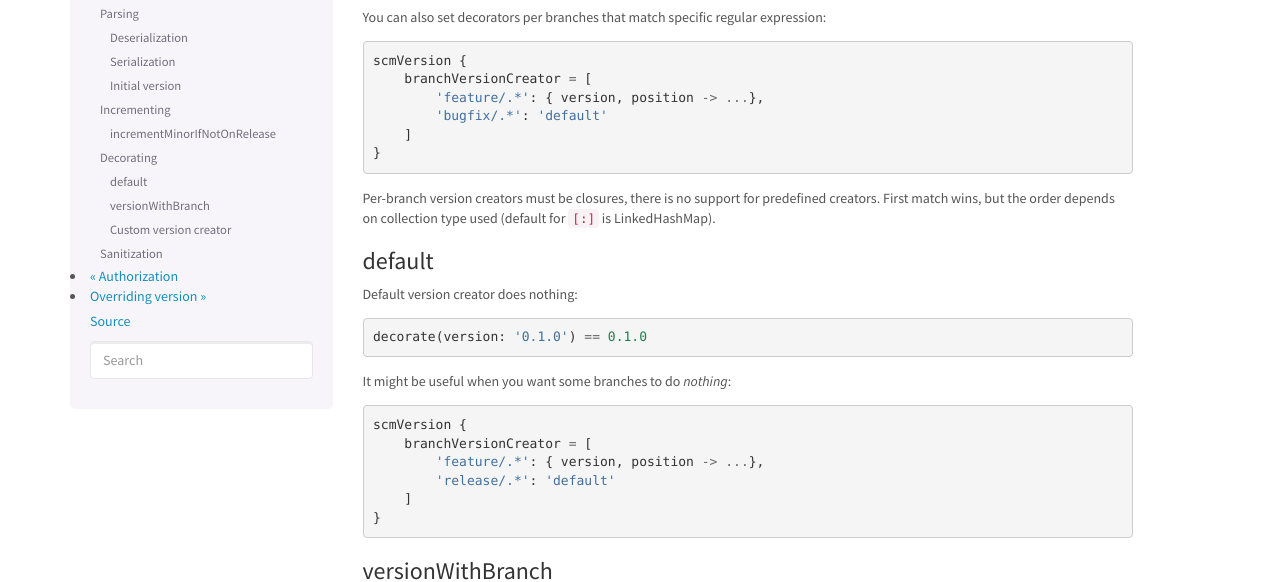
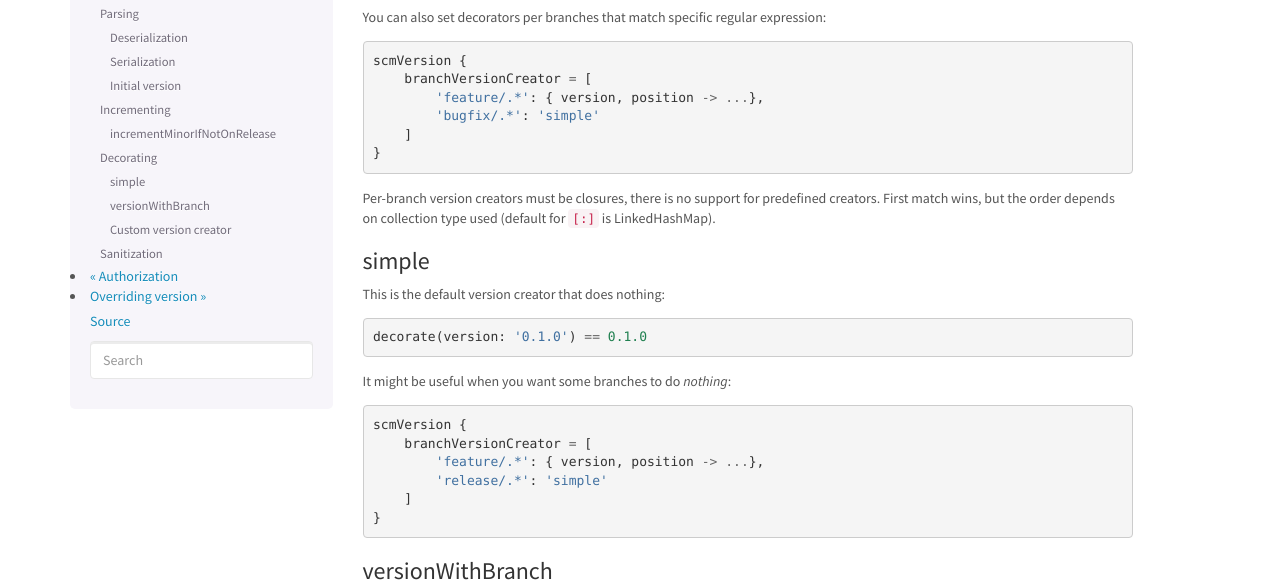
Before and after one commit to allegro/axion-release-plugin, a Sphinx documentation site: the page built from docs/configuration/version.rst, in a window 1280 px wide and 900 px high, scrolled down 3726 px. Shown: the part 152-734 px from the top of the window. Built offline with Sphinx 7.4.7, drawn with Linux system fonts in a browser that asks for light colours.

Commit message:
renamed default version creator to 'simple'

```diff
--- a/docs/configuration/version.rst
+++ b/docs/configuration/version.rst
@@ -214,17 +214,17 @@ You can also set decorators per branches that match specific regular expression:
     scmVersion {
         branchVersionCreator = [
             'feature/.*': { version, position -> ...},
-            'bugfix/.*': 'default'
+            'bugfix/.*': 'simple'
         ]
     }
 
 Per-branch version creators must be closures, there is no support for predefined creators. First match wins, but the order
 depends on collection type used (default for ``[:]`` is LinkedHashMap).
 
-default
+simple
 ^^^^^^^
 
-Default version creator does nothing::
+This is the default version creator that does nothing::
 
     decorate(version: '0.1.0') == 0.1.0
 
@@ -233,7 +233,7 @@ It might be useful when you want some branches to do *nothing*::
     scmVersion {
         branchVersionCreator = [
             'feature/.*': { version, position -> ...},
-            'release/.*': 'default'
+            'release/.*': 'simple'
         ]
     }
 
```
Also changed, not shown: 4 other files.
